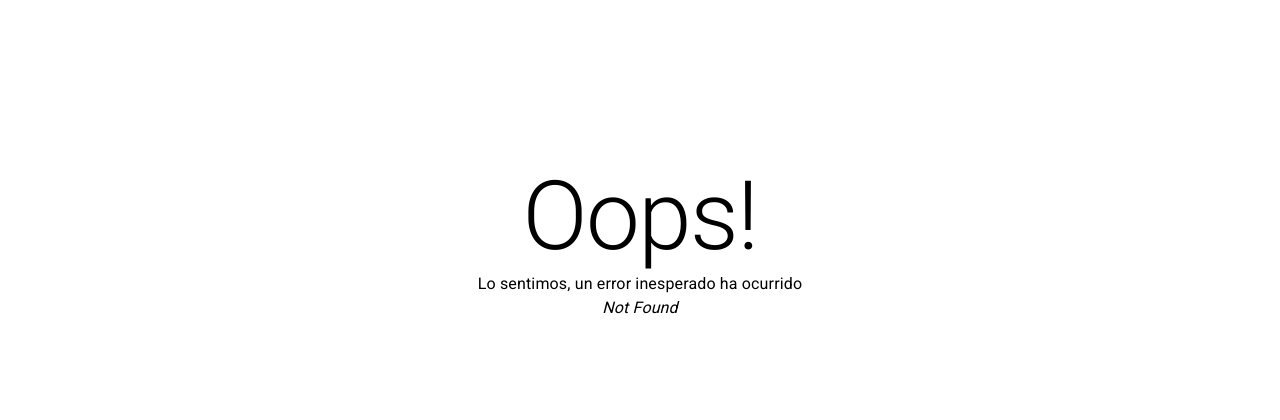
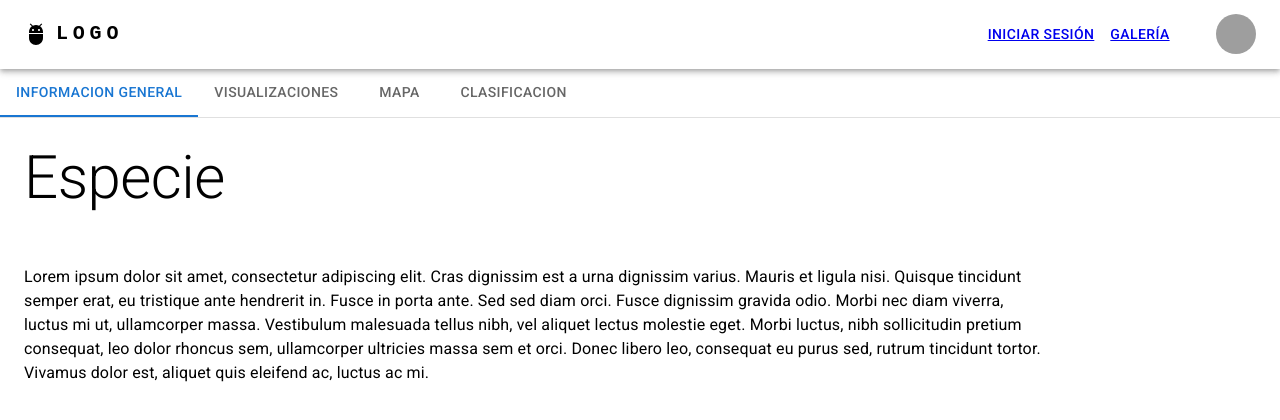
Before and after one commit to IYahirMP/PolinizadoresFront, a React (Vite) app: page /galeria/1 in a window 1280 px wide. Before the commit this address had no page. Shown: the top 420 px of the page. Built offline with nearby package versions, Linux system fonts and the light colour scheme; data requests are answered from the project's data file; grey boxes are pictures that could not be loaded.

Commit message:
GaleriaTerminada

```diff
--- a/db.json
+++ b/db.json
@@ -1,22 +1,22 @@
 {
     "species":[
-        {"id":"1", "species":"genus species", "description": "Some species with genus X", "img":"http://127.0.0.1/species/Lepidoptera.jpg"},
-        {"id":"2", "species":"genus species", "description": "Some species with genus X", "img":"http://127.0.0.1/species/Lepidoptera.jpg"},
-        {"id":"3", "species":"genus species", "description": "Some species with genus X", "img":"http://127.0.0.1/species/Lepidoptera.jpg"},
-        {"id":"4", "species":"genus species", "description": "Some species with genus X", "img":"http://127.0.0.1/species/Lepidoptera.jpg"},
-        {"id":"5", "species":"genus species", "description": "Some species with genus X", "img":"http://127.0.0.1/species/Lepidoptera.jpg"},
-        {"id":"6", "species":"genus species", "description": "Some species with genus X", "img":"http://127.0.0.1/species/Lepidoptera.jpg"},
-        {"id":"7", "species":"genus species", "description": "Some species with genus X", "img":"http://127.0.0.1/species/Lepidoptera.jpg"},
-        {"id":"8", "species":"genus species", "description": "Some species with genus X", "img":"http://127.0.0.1/species/Lepidoptera.jpg"},
-        {"id":"9", "species":"genus species", "description": "Some species with genus X", "img":"http://127.0.0.1/species/Lepidoptera.jpg"},
-        {"id":"10", "species":"genus species", "description": "Some species with genus X", "img":"http://127.0.0.1/species/Lepidoptera.jpg"},
-        {"id":"11", "species":"genus species", "description": "Some species with genus X", "img":"http://127.0.0.1/species/Lepidoptera.jpg"},
-        {"id":"12", "species":"genus species", "description": "Some species with genus X", "img":"http://127.0.0.1/species/Lepidoptera.jpg"},
-        {"id":"13", "species":"genus species", "description": "Some species with genus X", "img":"http://127.0.0.1/species/Lepidoptera.jpg"},
-        {"id":"14", "species":"genus species", "description": "Some species with genus X", "img":"http://127.0.0.1/species/Lepidoptera.jpg"},
-        {"id":"15", "species":"genus species", "description": "Some species with genus X", "img":"http://127.0.0.1/species/Lepidoptera.jpg"},
-        {"id":"16", "species":"genus species", "description": "Some species with genus X", "img":"http://127.0.0.1/species/Lepidoptera.jpg"},
-        {"id":"17", "species":"genus species", "description": "Some species with genus X", "img":"http://127.0.0.1/species/Lepidoptera.jpg"},
-        {"id":"18", "species":"genus species", "description": "Some species with genus X", "img":"http://127.0.0.1/species/Lepidoptera.jpg"}
+        {"id":"1", "species":"Genero Especie", "description": "Lorem ipsum dolor sit amet, consectetur adipiscing elit. Cras dignissim est a urna dignissim varius. Mauris et ligula nisi. Quisque tincidunt semper erat, eu tristique ante hendrerit in.", "img":"http://127.0.0.1/species/Lepidoptera.jpg"},
+        {"id":"2", "species":"Genero Especie", "description": "Lorem ipsum dolor sit amet, consectetur adipiscing elit. Cras dignissim est a urna dignissim varius. Mauris et ligula nisi. Quisque tincidunt semper erat, eu tristique ante hendrerit in.", "img":"http://127.0.0.1/species/Lepidoptera.jpg"},
+        {"id":"3", "species":"Genero Especie", "description": "Lorem ipsum dolor sit amet, consectetur adipiscing elit. Cras dignissim est a urna dignissim varius. Mauris et ligula nisi. Quisque tincidunt semper erat, eu tristique ante hendrerit in.", "img":"http://127.0.0.1/species/Lepidoptera.jpg"},
+        {"id":"4", "species":"Genero Especie", "description": "Lorem ipsum dolor sit amet, consectetur adipiscing elit. Cras dignissim est a urna dignissim varius. Mauris et ligula nisi. Quisque tincidunt semper erat, eu tristique ante hendrerit in.", "img":"http://127.0.0.1/species/Lepidoptera.jpg"},
+        {"id":"5", "species":"Genero Especie", "description": "Lorem ipsum dolor sit amet, consectetur adipiscing elit. Cras dignissim est a urna dignissim varius. Mauris et ligula nisi. Quisque tincidunt semper erat, eu tristique ante hendrerit in.", "img":"http://127.0.0.1/species/Lepidoptera.jpg"},
+        {"id":"6", "species":"Genero Especie", "description": "Lorem ipsum dolor sit amet, consectetur adipiscing elit. Cras dignissim est a urna dignissim varius. Mauris et ligula nisi. Quisque tincidunt semper erat, eu tristique ante hendrerit in.", "img":"http://127.0.0.1/species/Lepidoptera.jpg"},
+        {"id":"7", "species":"Genero Especie", "description": "Lorem ipsum dolor sit amet, consectetur adipiscing elit. Cras dignissim est a urna dignissim varius. Mauris et ligula nisi. Quisque tincidunt semper erat, eu tristique ante hendrerit in.", "img":"http://127.0.0.1/species/Lepidoptera.jpg"},
+        {"id":"8", "species":"Genero Especie", "description": "Lorem ipsum dolor sit amet, consectetur adipiscing elit. Cras dignissim est a urna dignissim varius. Mauris et ligula nisi. Quisque tincidunt semper erat, eu tristique ante hendrerit in.", "img":"http://127.0.0.1/species/Lepidoptera.jpg"},
+        {"id":"9", "species":"Genero Especie", "description": "Lorem ipsum dolor sit amet, consectetur adipiscing elit. Cras dignissim est a urna dignissim varius. Mauris et ligula nisi. Quisque tincidunt semper erat, eu tristique ante hendrerit in.", "img":"http://127.0.0.1/species/Lepidoptera.jpg"},
+        {"id":"10", "species":"Genero Especie", "description": "Lorem ipsum dolor sit amet, consectetur adipiscing elit. Cras dignissim est a urna dignissim varius. Mauris et ligula nisi. Quisque tincidunt semper erat, eu tristique ante hendrerit in.", "img":"http://127.0.0.1/species/Lepidoptera.jpg"},
+        {"id":"11", "species":"Genero Especie", "description": "Lorem ipsum dolor sit amet, consectetur adipiscing elit. Cras dignissim est a urna dignissim varius. Mauris et ligula nisi. Quisque tincidunt semper erat, eu tristique ante hendrerit in.", "img":"http://127.0.0.1/species/Lepidoptera.jpg"},
+        {"id":"12", "species":"Genero Especie", "description": "Lorem ipsum dolor sit amet, consectetur adipiscing elit. Cras dignissim est a urna dignissim varius. Mauris et ligula nisi. Quisque tincidunt semper erat, eu tristique ante hendrerit in.", "img":"http://127.0.0.1/species/Lepidoptera.jpg"},
+        {"id":"13", "species":"Genero Especie", "description": "Lorem ipsum dolor sit amet, consectetur adipiscing elit. Cras dignissim est a urna dignissim varius. Mauris et ligula nisi. Quisque tincidunt semper erat, eu tristique ante hendrerit in.", "img":"http://127.0.0.1/species/Lepidoptera.jpg"},
+        {"id":"14", "species":"Genero Especie", "description": "Lorem ipsum dolor sit amet, consectetur adipiscing elit. Cras dignissim est a urna dignissim varius. Mauris et ligula nisi. Quisque tincidunt semper erat, eu tristique ante hendrerit in.", "img":"http://127.0.0.1/species/Lepidoptera.jpg"},
+        {"id":"15", "species":"Genero Especie", "description": "Lorem ipsum dolor sit amet, consectetur adipiscing elit. Cras dignissim est a urna dignissim varius. Mauris et ligula nisi. Quisque tincidunt semper erat, eu tristique ante hendrerit in.", "img":"http://127.0.0.1/species/Lepidoptera.jpg"},
+        {"id":"16", "species":"Genero Especie", "description": "Lorem ipsum dolor sit amet, consectetur adipiscing elit. Cras dignissim est a urna dignissim varius. Mauris et ligula nisi. Quisque tincidunt semper erat, eu tristique ante hendrerit in.", "img":"http://127.0.0.1/species/Lepidoptera.jpg"},
+        {"id":"17", "species":"Genero Especie", "description": "Lorem ipsum dolor sit amet, consectetur adipiscing elit. Cras dignissim est a urna dignissim varius. Mauris et ligula nisi. Quisque tincidunt semper erat, eu tristique ante hendrerit in.", "img":"http://127.0.0.1/species/Lepidoptera.jpg"},
+        {"id":"18", "species":"Genero Especie", "description": "Lorem ipsum dolor sit amet, consectetur adipiscing elit. Cras dignissim est a urna dignissim varius. Mauris et ligula nisi. Quisque tincidunt semper erat, eu tristique ante hendrerit in.", "img":"http://127.0.0.1/species/Lepidoptera.jpg"}
     ]
 }
--- a/src/AppStyles.jsx
+++ b/src/AppStyles.jsx
@@ -1,8 +1,10 @@
 import { createTheme } from "@mui/material";
 import { galleryStyles } from "./Pages/Gallery/GalleryStyles";
 import { headerStyles } from "./Header/HeaderStyles";
+import { speciesDetailStyles } from "./Pages/SpeciesDetail/SpeciesDetailStyles";
 
 export const theme = createTheme({
     menu: headerStyles,
-    gallery: galleryStyles
+    gallery: galleryStyles,
+    speciesDetails: speciesDetailStyles
   });
--- a/src/Components/GalleryCard/GalleryCard.jsx
+++ b/src/Components/GalleryCard/GalleryCard.jsx
@@ -6,24 +6,32 @@ import CardContent from '@mui/material/CardContent';
 import { CardMedia } from '@mui/material';
 import Button from '@mui/material/Button';
 import Typography from '@mui/material/Typography';
+import { Link } from 'react-router-dom';
 
-export default function GalleryCard({title, description, img}) {
+export default function GalleryCard({id, title, description, img}) {
     return (
         <Box sx={{ minWidth: 275, margin: '20px'}}>
             <Card variant="outlined">
-                <Box width={'300px'}>
-                    <CardContent>
-                        <Typography variant='h3'>{title}</Typography>
-                        <CardMedia
-                            component="img"
-                            height="194"
-                            image={img}
-                            alt="Paella dish"
-                        />
-                        <Typography variant='body1'>{description}</Typography>
+                <Box width={'350px'}>
+                    <CardContent sx={{display:'flex', flexWrap:'wrap', justifyContent:'center', padding:0}}>
+                        <Box sx={{margin:0}}>
+                            <CardMedia
+                                component="img"
+                                width={'100%'}
+                                image={img}
+                                alt="Paella dish"
+                            />
+                        </Box>
+                        <Box sx={{textAlign:'left', margin:'5%', width:'100%'}}>
+                            <Typography variant='h5' sx={{fontWeight:'bold'}}>{title}</Typography>
+                        </Box>
+
+                        <Box sx={{height:'10vh', textAlign:'left', width:'100%', margin:'5%'}}>
+                            <Typography variant='body2' sx={{overflowWrap:'anywhere'}}>{String(description)}</Typography>
+                        </Box>
                     </CardContent>
                     <CardActions>
-                        <Button size="small">Learn More</Button>
+                        <Button size="small"><Link to={`/galeria/${String(id)}`}>Ver más</Link></Button>
                     </CardActions>
                 </Box>
             </Card>
--- a/src/Pages/Gallery/Gallery.jsx
+++ b/src/Pages/Gallery/Gallery.jsx
@@ -1,28 +1,47 @@
 import { useTheme } from "@mui/material"
 import {Container, Box, Typography} from "@mui/material";
 import GalleryCard from "../../Components/GalleryCard/GalleryCard";
-import { useQuery } from "@tanstack/react-query";
+import { keepPreviousData, useQuery } from "@tanstack/react-query";
+import { useState } from "react";
+import {Pagination} from "@mui/material";
 
 export default function Gallery (){
     const theme = useTheme();
+    const [page, setPage] = useState(1);
 
-    const {isPending, error, data} = useQuery(
+    const fetchData = (page = 1) => {
+        return fetch(`http://127.0.0.1:8000/species?_page=${page}&_per_page=10`).then((res) => res.json(),);
+    }
+
+    const {isPending, isError, error, data, isFetching, isPlaceholderData} = useQuery(
         {
-            queryKey: ['galleryData'],
-            queryFn: () => fetch('http://127.0.0.1:8000/species').then((res) => res.json(),),
+            queryKey: ['galleryData', page],
+            queryFn: () => fetchData(page),
+            placeholderData: keepPreviousData,
         }
     )
+
+    const handlePageChange = (event, value) => {
+        setPage(value);
+        window.scrollTo({ top: 400, behavior: 'smooth' });
+    }
 
     const titleGarden = 'Jardin de Polinizadores del Instituto Tecnológico de Ciudad Altamirano';
     return (
     <Container maxWidth='xlg' disableGutters>
-        <Box {...theme.gallery.presentation}>
-            <Typography variant='h2'>{titleGarden}</Typography>
+        <Box sx={{...theme.gallery.presentation}}>
+            <Typography variant='h2' sx={{...theme.gallery.presentationText, md:{fontSize:'10px'}}}>{titleGarden}</Typography>
         </Box>
         <Box {...theme.gallery.cardBox}>
             {isPending && <Typography variant="h2">Aun no hay datos.</Typography>}
             {error && <Typography variant="h2">Ha ocurrido un error al solicitar los datos del servidor.</Typography>}
-            {data != undefined && error != true && data.map((card) => <GalleryCard key={card.id} title={card.species} description={card.description} img={card.img}/>)}
+            {data != undefined && error != true && data.data.map((card) => <GalleryCard key={card.id} id={card.id} title={card.species} description={card.description} img={card.img}/>)}
+        </Box>
+        <Box sx={{display:'flex', justifyContent:'center'}}>
+            <Box {...theme.gallery.pagination}>
+                <Typography variant="body2">Página actual: {page}</Typography>
+                <Pagination count={10} page={page} onChange={handlePageChange}/>
+            </Box>
         </Box>
     </Container>
     );
--- a/src/Pages/Gallery/GalleryStyles.jsx
+++ b/src/Pages/Gallery/GalleryStyles.jsx
@@ -1,17 +1,42 @@
+import { fontSize } from "@mui/system";
+
 export const galleryStyles = {
     presentation:{
-      backgroundColor:'#8F8',
-      height:400,
+      backgroundColor:'#13CE66',
+      height:{
+        xs: '400px'
+      },
       display:'flex',
       justifyContent: 'center',
       alignItems:'center',
       padding: '3%',
     },
+    presentationText:{
+      color:'#fff',
+      width:{
+        xs:'80vw',
+        md:'60vw'
+      },
+      fontWeight:'bold',
+      textAlign:'center',
+      fontSize:{
+        xs:'2rem',
+        md:'5rem'
+      }
+    },
     cardBox:{
       backgroundColor: "F5F5F5",
       display:'flex',
       justifyContent:'space-around',
-      padding: '3vw',
+      padding: '5vh 5vw',
       flexWrap: 'wrap'
+    },
+    pagination:{
+      display:'flex',
+      flexDirection:'column',
+      justifyContent:'center',
+      flexWrap:'wrap',
+      margin:'5vh',
+      textAlign:'center'
     }
   }
--- /dev/null
+++ b/src/Pages/SpeciesDetail/SpeciesDetail.jsx
@@ -0,0 +1,83 @@
+import { useState } from "react";
+import { useParams } from "react-router-dom";
+import { useQuery } from "@tanstack/react-query";
+import { useTheme } from "@emotion/react";
+import PropTypes from 'prop-types';
+import Tabs from '@mui/material/Tabs';
+import Tab from '@mui/material/Tab';
+import Box from '@mui/material/Box';
+import { Typography } from "@mui/material";
+
+function CustomTabPanel(props) {
+  const { children, value, index, ...other } = props;
+
+  return (
+    <div
+      role="tabpanel"
+      hidden={value !== index}
+      id={`simple-tabpanel-${index}`}
+      aria-labelledby={`simple-tab-${index}`}
+      {...other}
+    >
+      {value === index && <Box sx={{ p: 3 }}>{children}</Box>}
+    </div>
+  );
+}
+
+CustomTabPanel.propTypes = {
+  children: PropTypes.node,
+  index: PropTypes.number.isRequired,
+  value: PropTypes.number.isRequired,
+};
+
+function a11yProps(index) {
+  return {
+    id: `simple-tab-${index}`,
+    'aria-controls': `simple-tabpanel-${index}`,
+  };
+}
+
+export default function SpeciesDetail() {
+  const [value, setValue] = useState(0);
+  const theme = useTheme();
+  const {id} = useParams();
+
+    const fetchData = () => {
+        fetch(`http://127.0.0.1:8000/species/${id}`).then((res) => res.json(),);
+    }
+
+    const {isPending, error, data} = useQuery(
+        {
+            queryKey: ['speciesData'],
+            queryFn: fetchData,
+        }
+    )
+  const handleChange = (event, newValue) => {
+    setValue(newValue);
+  };
+
+  return (
+    <Box sx={{ width: '100%' }}>
+      <Box sx={{ borderBottom: 1, borderColor: 'divider' }}>
+        <Tabs value={value} onChange={handleChange} aria-label="basic tabs example">
+          <Tab label="Informacion general" {...a11yProps(0)} />
+          <Tab label="Visualizaciones" {...a11yProps(1)} />
+          <Tab label="Mapa" {...a11yProps(2)} />
+          <Tab label='Clasificacion' {...a11yProps(3)}></Tab>
+        </Tabs>
+      </Box>
+      <CustomTabPanel value={value} index={0}>
+        <Box sx={{maxWidth:'80vw',}}>
+            <Typography variant="h2" sx={{...theme.speciesDetails.speciesTitle}}>Especie</Typography>
+            <Typography variant="body1" sx={{...theme.speciesDetails.speciesDescription}}>Lorem ipsum dolor sit amet, consectetur adipiscing elit. Cras dignissim est a urna dignissim varius. Mauris et ligula nisi. Quisque tincidunt semper erat, eu tristique ante hendrerit in. Fusce in porta ante. Sed sed diam orci. Fusce dignissim gravida odio. Morbi nec diam viverra, luctus mi ut, ullamcorper massa. Vestibulum malesuada tellus nibh, vel aliquet lectus molestie eget. Morbi luctus, nibh sollicitudin pretium consequat, leo dolor rhoncus sem, ullamcorper ultricies massa sem et orci. Donec libero leo, consequat eu purus sed, rutrum tincidunt tortor. Vivamus dolor est, aliquet quis eleifend ac, luctus ac mi.</Typography>
+        </Box>
+      </CustomTabPanel>
+      <CustomTabPanel value={value} index={1}>
+        Item Two
+      </CustomTabPanel>
+      <CustomTabPanel value={value} index={2}>
+        Item Three
+      </CustomTabPanel>
+    </Box>
+  );
+}
--- /dev/null
+++ b/src/Pages/SpeciesDetail/SpeciesDetailStyles.jsx
@@ -0,0 +1,11 @@
+export const speciesDetailStyles = {
+    speciesWrap:{},
+    speciesTitle:{
+        mb:'5%'
+    },
+    speciesDescription:{
+        fontSize:{
+
+        }
+    },
+  }
```
Also changed, not shown: src/main.jsx (+7 -2 lines).
